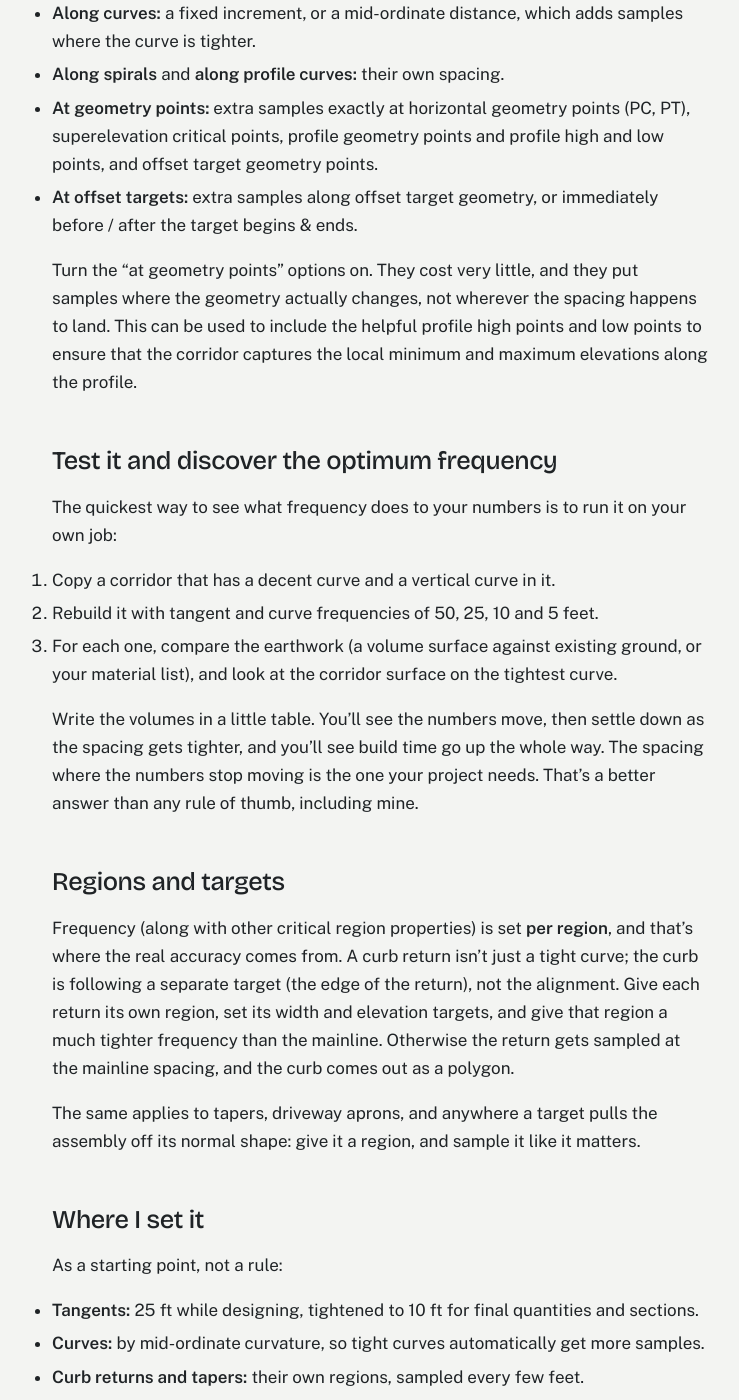
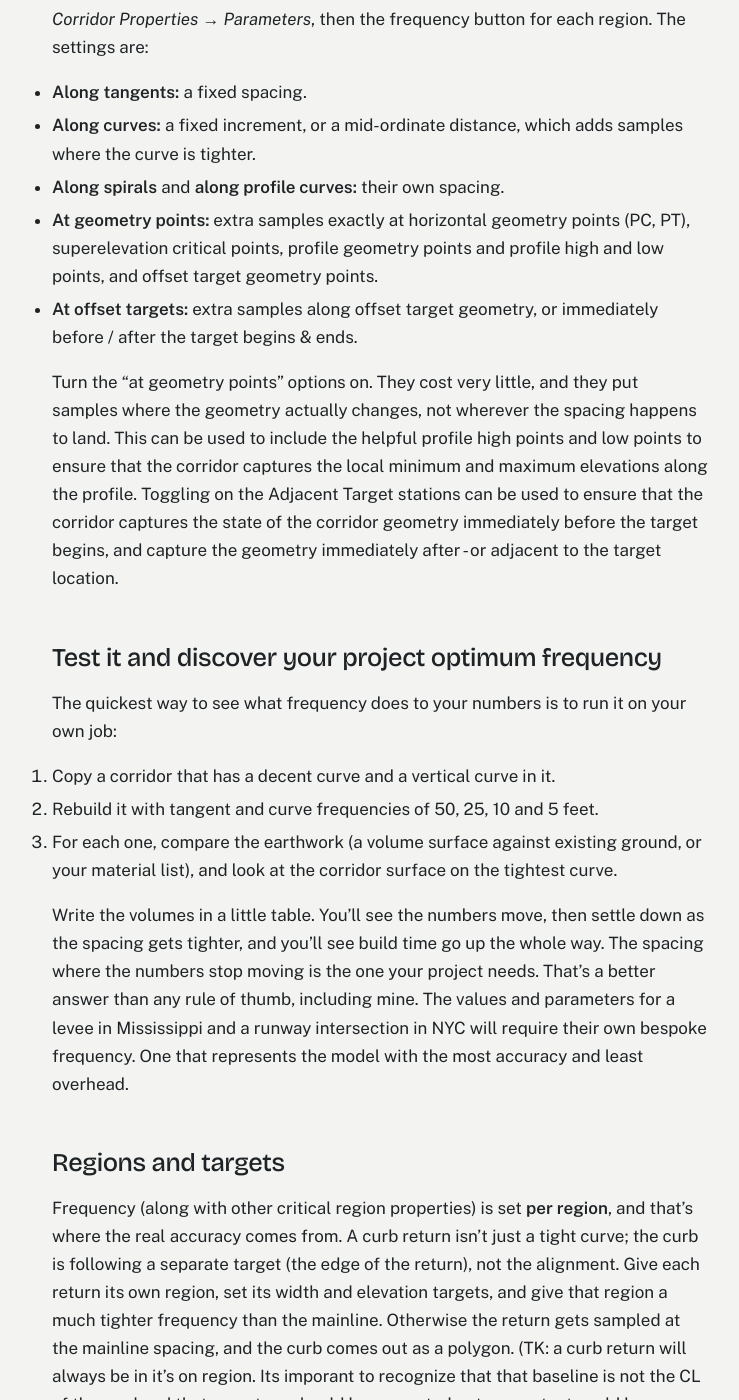
Before and after one commit to fiftyshadesofgrading/Homepage, a Jekyll site: the page built from _posts/2026-12-16-corridor-frequency.md, in a window 1280 px wide and 1400 px high, scrolled down 997 px. Shown: the whole window, without its empty margins (260-999 px from the left). Built offline with Jekyll 4.4.1, drawn with Linux system fonts in a browser that asks for light colours; some of the changed text lies outside the part shown.

Commit message:
Enhance corridor frequency explanation and guidance
Expanded on corridor frequency concepts and provided detailed guidance on setting frequency for various corridor regions. Clarified the importance of geometry points and project-specific frequency adjustments.

```diff
--- a/_posts/2026-12-16-corridor-frequency.md
+++ b/_posts/2026-12-16-corridor-frequency.md
@@ -7,13 +7,13 @@ kicker: "Civil 3D corridors"
 tags: [civil-3d, corridors, earthwork, quantities]
 ---
 
-A corridor looks like a continuous road, but it isn't. Civil 3D applies the assembly at specific stations and connects the dots with straight lines. Where it takes those samples, the **frequency**, quietly decides how accurate your surface, sections and earthwork quantities are.
+A corridor looks like a continuous road, but it isn't. Civil 3D applies the assembly at specific stations and connects the dots with straight lines. Where it takes those samples, the **frequency**, quietly decides how accurate your surface, sections and earthwork quantities are. It can be helpful to think about frequency in the same mindset of surface triangulation. With triangles in a TIN there is no perfect way to fit a curve, so we tessalate (TK add link to Tesselate by ALT-J). The same type of math required to turn a breakline curve into triangles shows up in corridor-world (especially along curves).
 
 ## What frequency actually is
 
-At every frequency station, Civil 3D drops the assembly onto the alignment and profile and works out every point, link and shape. Between two frequency stations, everything is a straight line from one solution to the next.
+At every frequency station, Civil 3D drops the assembly onto the alignment and profile and works out every assembly point, link and shape. Between two frequency stations, everything is a straight line from one station to the next.
 
-On a straight, flat tangent, that's fine. On a tight curve, a sag, or a curb return, straight lines between samples cut corners, and the corridor surface and volumes cut them too.
+On a straight, flat tangent, that's just dandy! On a tight curve, a crest/sag, or a curb return, straight lines between samples cut corners and the corridor surface and volumes cut them too.
 
 ## Where to set it
 
@@ -25,9 +25,9 @@ On a straight, flat tangent, that's fine. On a tight curve, a sag, or a curb ret
 - **At geometry points:** extra samples exactly at horizontal geometry points (PC, PT), superelevation critical points, profile geometry points and profile high and low points, and offset target geometry points.
 - **At offset targets:** extra samples along offset target geometry, or immediately before / after the target begins & ends.
 
-Turn the "at geometry points" options on. They cost very little, and they put samples where the geometry actually changes, not wherever the spacing happens to land. This can be used to include the helpful profile high points and low points to ensure that the corridor captures the local minimum and maximum elevations along the profile.
+Turn the "at geometry points" options on. They cost very little, and they put samples where the geometry actually changes, not wherever the spacing happens to land. This can be used to include the helpful profile high points and low points to ensure that the corridor captures the local minimum and maximum elevations along the profile. Toggling on the Adjacent Target stations can be used to ensure that the corridor captures the state of the corridor geometry immediately before the target begins, and capture the geometry immediately after - or adjacent to the target location.
 
-## Test it and discover the optimum frequency
+## Test it and discover your project optimum frequency
 
 The quickest way to see what frequency does to your numbers is to run it on your own job:
 
@@ -35,11 +35,11 @@ The quickest way to see what frequency does to your numbers is to run it on your
 2. Rebuild it with tangent and curve frequencies of 50, 25, 10 and 5 feet.
 3. For each one, compare the earthwork (a volume surface against existing ground, or your material list), and look at the corridor surface on the tightest curve.
 
-Write the volumes in a little table. You'll see the numbers move, then settle down as the spacing gets tighter, and you'll see build time go up the whole way. The spacing where the numbers stop moving is the one your project needs. That's a better answer than any rule of thumb, including mine.
+Write the volumes in a little table. You'll see the numbers move, then settle down as the spacing gets tighter, and you'll see build time go up the whole way. The spacing where the numbers stop moving is the one your project needs. That's a better answer than any rule of thumb, including mine. The values and parameters for a levee in Mississippi and a runway intersection in NYC will require their own bespoke frequency. One that represents the model with the most accuracy and least overhead.
 
 ## Regions and targets
 
-Frequency (along with other critical region properties) is set **per region**, and that's where the real accuracy comes from. A curb return isn't just a tight curve; the curb is following a separate target (the edge of the return), not the alignment. Give each return its own region, set its width and elevation targets, and give that region a much tighter frequency than the mainline. Otherwise the return gets sampled at the mainline spacing, and the curb comes out as a polygon.
+Frequency (along with other critical region properties) is set **per region**, and that's where the real accuracy comes from. A curb return isn't just a tight curve; the curb is following a separate target (the edge of the return), not the alignment. Give each return its own region, set its width and elevation targets, and give that region a much tighter frequency than the mainline. Otherwise the return gets sampled at the mainline spacing, and the curb comes out as a polygon. (TK: a curb return will always be in it's on region. Its imporant to recognize that that baseline is not the CL of the road and that curvature should be respected, return content could be cleaned up an clearer)
 
 The same applies to tapers, driveway aprons, and anywhere a target pulls the assembly off its normal shape: give it a region, and sample it like it matters.
 
@@ -48,8 +48,8 @@ The same applies to tapers, driveway aprons, and anywhere a target pulls the ass
 As a starting point, not a rule:
 
 - **Tangents:** 25 ft while designing, tightened to 10 ft for final quantities and sections.
-- **Curves:** by mid-ordinate curvature, so tight curves automatically get more samples.
+- **Curves:** by mid-ordinate curvature around 2" accuracy, so tight curves automatically get more samples.
 - **Curb returns and tapers:** their own regions, sampled every few feet.
 - **Every "at geometry points" option:** on.
 
-Then I run the test above on the real corridor before quantities go out. Design fast with coarse sampling; quantify slowly with fine sampling. Just don't send out numbers from the fast version.
+Then I run the test above on the real corridor before quantities go out. Design fast with coarse sampling; quantify slowly with fine sampling. Just don't send out numbers from the fast version and understand that different corridor models can serve project specific purposes.
```
